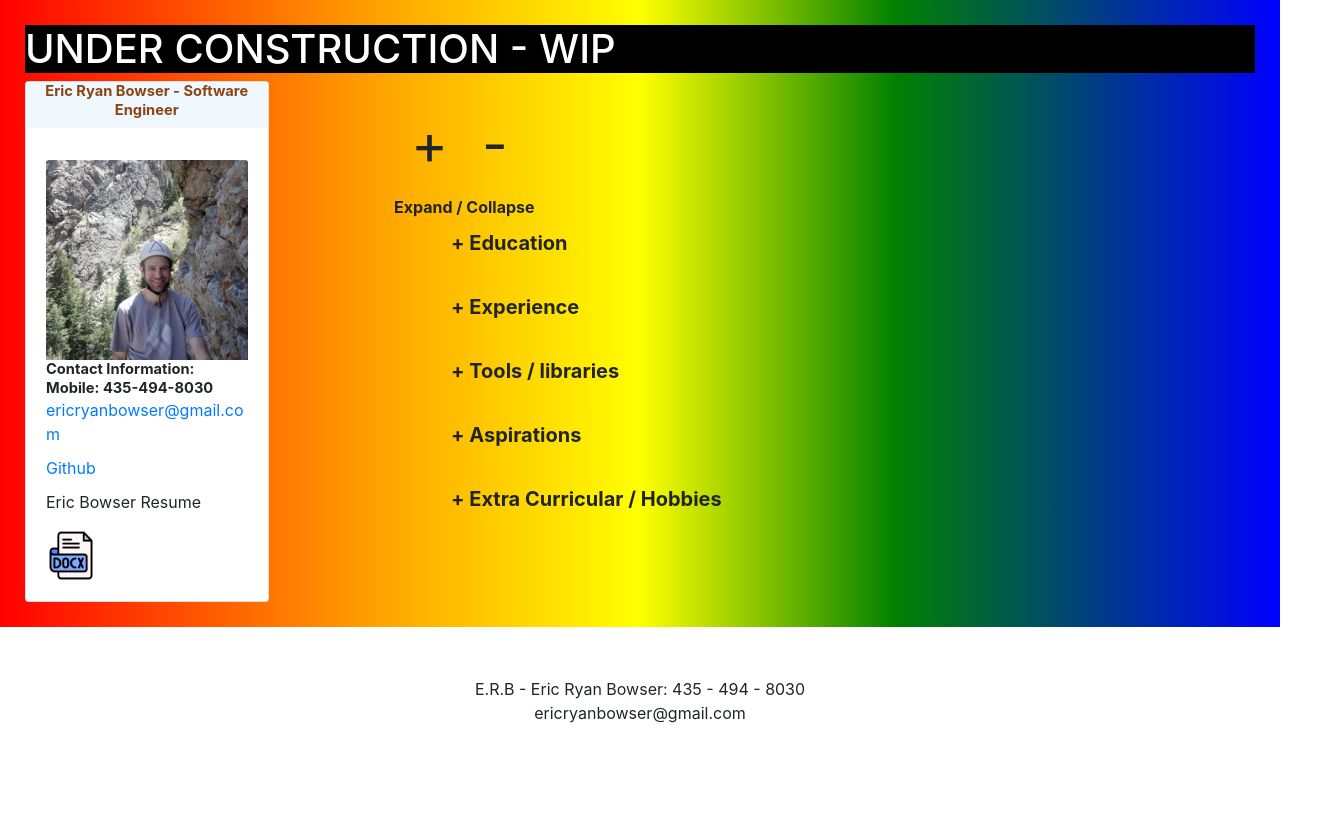
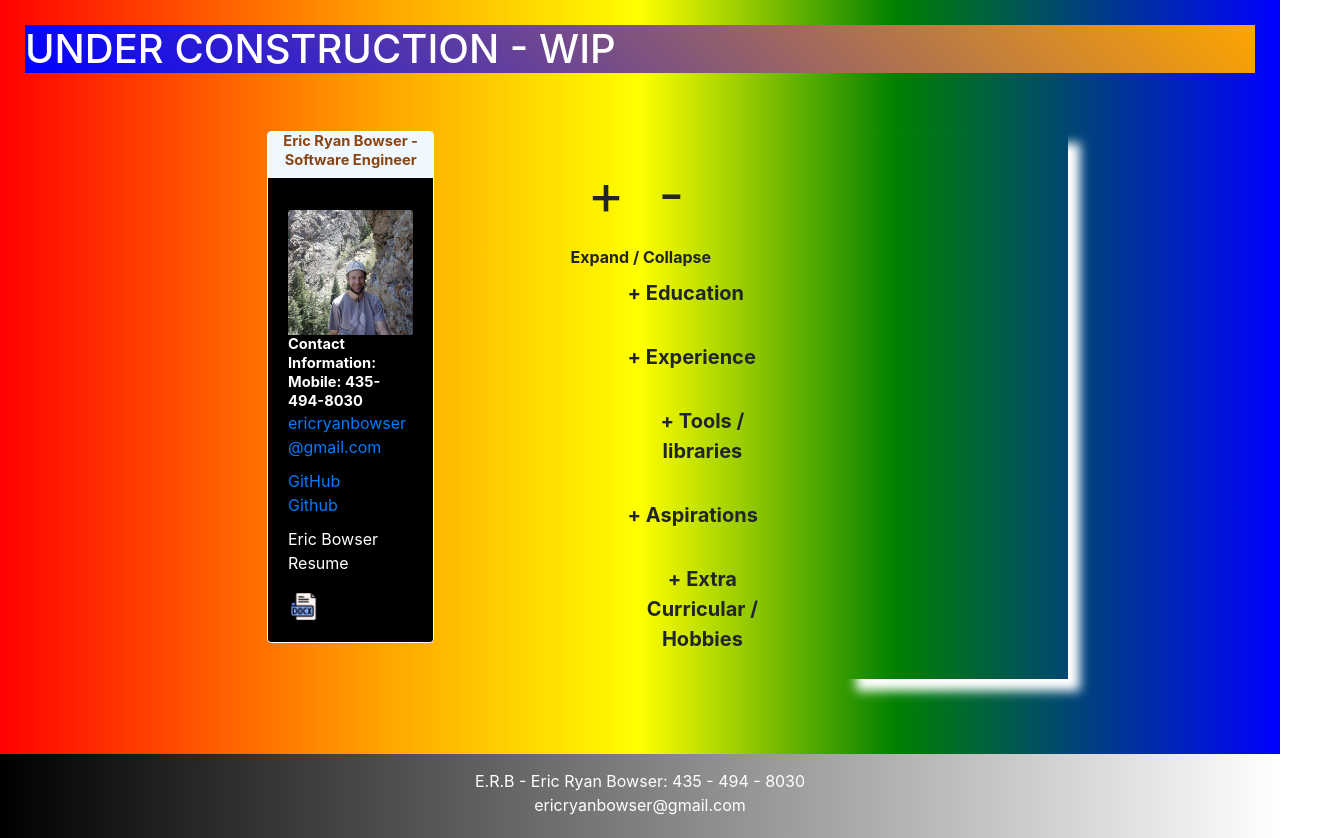
Before and after one commit to ericbowser/Eric-Bowser-Dev, a React (Create React App) app: page / in a window 1280 px wide. Shown: the whole page, 1317 px wide, since content can reach past the window. Before the commit the page ends 800 px from the top, so only its background shows below. Built offline with nearby package versions, Linux system fonts and the light colour scheme.

Commit message:
add wallet project in components. Get some styles on the radar

```diff
--- a/public/index.html
+++ b/public/index.html
@@ -14,6 +14,7 @@
             integrity="sha384-ggOyR0iXCbMQv3Xipma34MD+dH/1fQ784/j6cY/iJTQUOhcWr7x9JvoRxT2MZw1T"
             crossorigin="anonymous"
     />
+    <link src="../src/styles.css" type="text/css"/>
     <title>React App</title>
 </head>
 <body>
@@ -34,7 +35,7 @@
         integrity="sha384-JjSmVgyd0p3pXB1rRibZUAYoIIy6OrQ6VrjIEaFf/nJGzIxFDsf4x0xIM+B07jRM"
         crossorigin="anonymous"
 ></script>
-<footer style="text-align: center; padding-top: 50px; position: relative;">
+<footer style="text-align: center; padding-top: 15px; padding-bottom: 5px; position: relative; background-image:linear-gradient(90deg, black, white); color: white;">
     <div>
         <span>E.R.B - Eric Ryan Bowser: 435 - 494 - 8030</span>
     </div>
--- a/src/App.js
+++ b/src/App.js
@@ -15,6 +15,7 @@ import {
     StyledContainer,
 } from "./styles";
 import {PlusMinusDirection} from "./common";
+import './styles.css';
 
 function App() {
     const [showExperience, setShowExperience] = useState(false);
@@ -74,7 +75,7 @@ function App() {
                         Weber State University: 2011-2013 - BA Computer Science
                     </AlertSubHeader>
                     <AlertSubHeader>
-                        University Of Pheonix: 2010-2011 - Associates of Art
+                        University Of Phoenix: 2010-2011 - Associates of Art
                     </AlertSubHeader>
                 </Alert>
             </React.Fragment>
@@ -103,7 +104,7 @@ function App() {
                 <Alert.Heading>Pro Edge Tec, LLC: 2013-2015</Alert.Heading>
                 <AlertSubHeader>IT Technician</AlertSubHeader>
                 <ul>
-                    <li>Troublshoot client hardware</li>
+                    <li>Troubleshoot client hardware</li>
                     <li>Network configuration</li>
                     <li>Inventory tracking</li>
                     <li>Nagios server health monitoring</li>
@@ -160,7 +161,7 @@ function App() {
                 <ul>
                     <li>Bounded Contexts</li>
                     <li>Dynamic applications / configurations</li>
-                    <li>Microservices and Microfrontend</li>
+                    <li>Microservices and Micro-frontend</li>
                     <li>REST API</li>
                     <li>Pub / Sub</li>
                     <li>NoSql on Azure platform</li>
@@ -296,7 +297,7 @@ function App() {
 
     return (
         <StyledContainer>
-            <h1 style={{backgroundColor: "Black", color: "white"}}>
+            <h1 id={'h1'}>
                 UNDER CONSTRUCTION - WIP
             </h1>
             <GridWrapper>
@@ -421,16 +422,15 @@ function App() {
                                         {addLink(
                                             "mailto:ericryanbowser@gmail.com",
                                             "ericryanbowser@gmail.com",
-                                            "Email address",
-                                            true
+                                            "Email address"
                                         )}
                                     </div>
                                     <div>
+                                        <a href={"https://github.com/ericbowser"} >GitHub</a>
                                         {addLink(
-                                            "https://github.com/ericbowser",
+                                            "",
                                             "Github",
-                                            "Github for Eric Bowser",
-                                            true
+                                            "Github for Eric Bowser"
                                         )}
                                     </div>
                                     <div>
--- a/src/index.js
+++ b/src/index.js
@@ -1,6 +1,7 @@
 import React from 'react';
 import ReactDOM from 'react-dom/client';
 import App from './App';
+import './styles.css';
 
 const root = ReactDOM.createRoot(document.getElementById('root'));
 root.render(
--- /dev/null
+++ b/src/styles.css
@@ -0,0 +1,5 @@
+
+#h1 {
+   background-image: linear-gradient(45deg, blue, orange);
+   color: white;
+}
--- a/src/styles.js
+++ b/src/styles.js
@@ -2,7 +2,11 @@ import styled from "styled-components";
 import { Container } from "react-bootstrap";
 
 const StyledContainer = styled.div`
-  max-width: 1800px;
+  .card {
+    background-color: black;
+    color: white;
+    border: 1px solid white;
+  }
   padding: 25px;
 `;
 const TextWrapper = styled.div`
@@ -24,8 +28,11 @@ const GridWrapper = styled.span`
   box-sizing: border-box;
   */
   display: grid;
-  grid-template-columns: 30% 35% 40%;
+  grid-template-columns: auto 30% 30%;
   word-wrap: break-word;
+  grid-gap: 50px;
+  padding: 50px;
+  margin: 0 12em 0 12em;
   @media only screen and (max-width: 600px) {
     ul {
       padding: 5px 15px 0 3px;
@@ -46,7 +53,8 @@ const GridCol2Row1 = styled.div`
   grid-column-end: 3;
 `;
 
-const GridCol3Row1 = styled.div`
+const GridCol3Row1 = styled(Container)`
+  box-shadow: white 12px 12px 10px 0;
   color: antiquewhite;
   grid-row: 1;
   grid-column-start: 3;
```
Also changed, not shown: src/components/Wallet.js (added).
